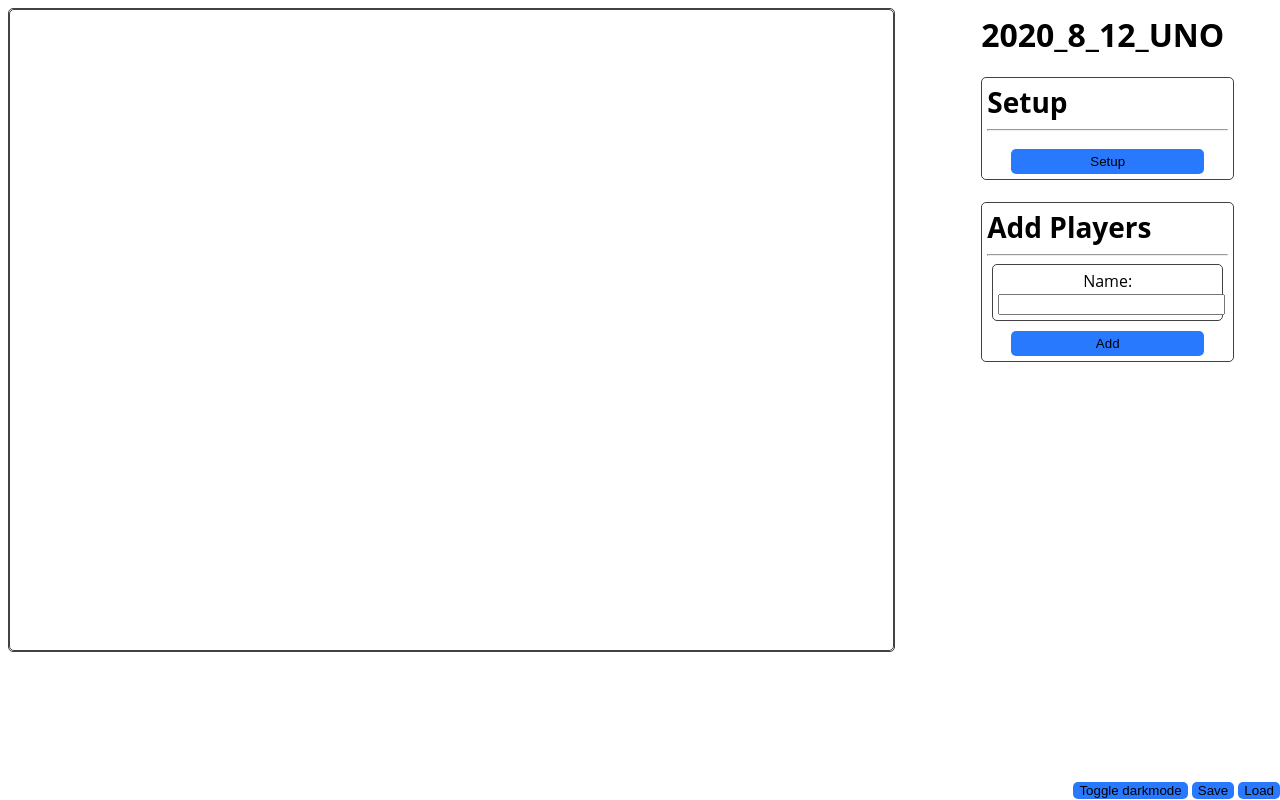
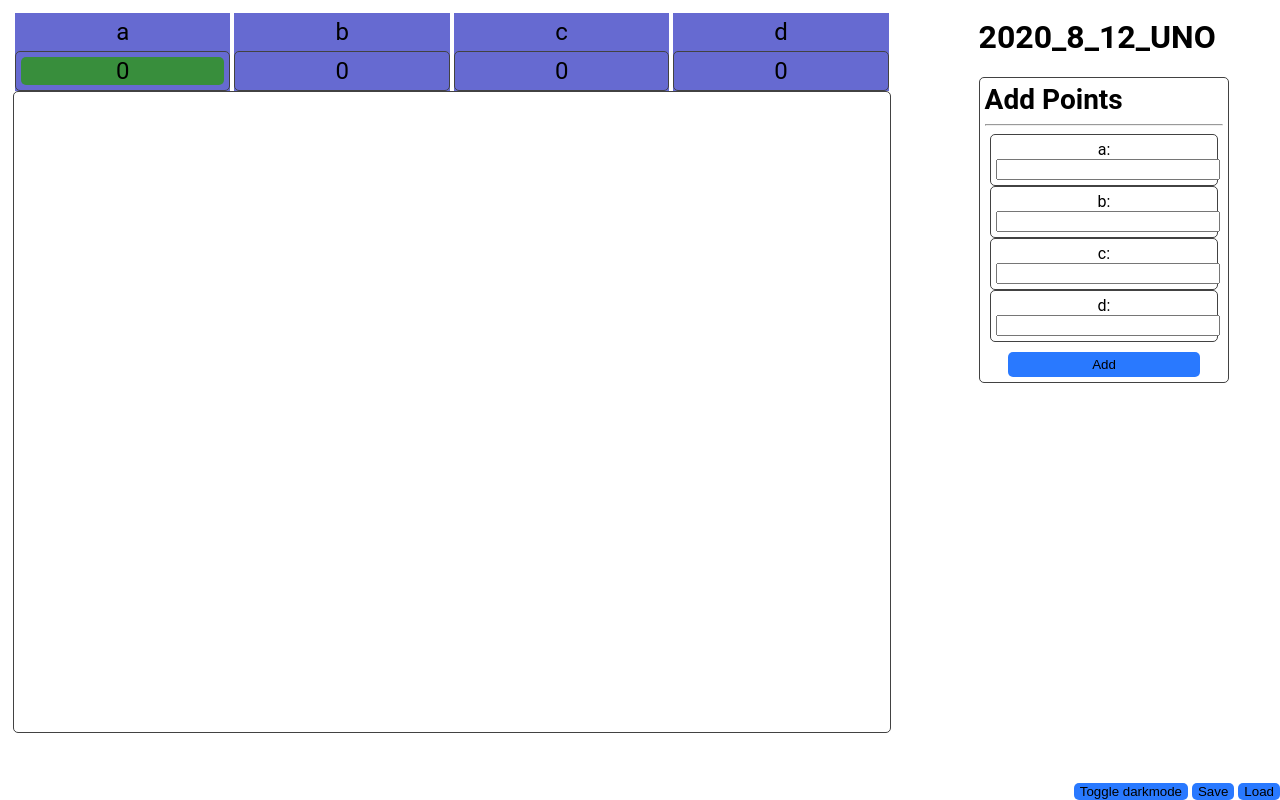
Before and after one commit to Sqbika/UNO, a plain HTML site: page index.html in a window 1280 px wide. Drawn offline with Linux system fonts and the light colour scheme.

Commit message:
Material rework start

```diff
--- a/index.html
+++ b/index.html
@@ -2,59 +2,69 @@
 <html>
   <head>
     <title>UNOOOOOOO</title>
-        <link href="style.css" type="text/css" rel="stylesheet"/>
-        <!--<script src="jQuery.js"></script>-->
+    <link href="newstyle.css" type="text/css" rel="stylesheet" />
+    <link href="style.css" type="text/css" rel="stylesheet" />
     <script src="uno.js"></script>
   </head>
-    <body onload="load()">
-        <div class="points left grayborder">
-            <div id="header" class="fleex">
-
-            </div>
-            <div id="pointDiv" class="fleex grayborder">
-
-            </div>
+  <body onload="load(); game.start()">
+    <div class="points left">
+      <div id="header" class="flex"></div>
+      <div id="pointDiv" class="flex grayborder"></div>
     </div>
     <div class="right">
       <h1 id="title" contenteditable="true"></h1>
       <div id="addPointDiv" class="grayborder SPACE" style="display: none">
         <div class="subTitle">
           <span>Add Points</span>
-                    <hr/>
+          <hr />
         </div>
-                <div class="row subContent" id="addPoints">
-                </div>
+        <div class="row subContent" id="addPoints"></div>
       </div>
       <div id="setupDiv" class=" grayborder SPACE">
         <div class="subTitle">
           <span>Setup</span>
-                    <hr/>
+          <hr />
         </div>
         <div class="subContent">
-                    <input type="button" value="Setup" class="addButton SPACE" onclick="game.start()">
+          <input
+            type="button"
+            value="Setup"
+            class="addButton SPACE"
+            onclick="game.start()"
+          />
         </div>
       </div>
-            <br>
+      <br />
       <div id="addPlayerDiv" class="grayborder SPACE">
         <div class="subTitle">
           <span>Add Players</span>
-                    <hr/>
+          <hr />
           <div id="playerList"></div>
         </div>
         <div class="subContent">
           <div class="col grayborder SPACE">
-                        <label for="addplayerinput">Name: </label><input name="addplayerinput" id="addplayerinput" type="text" onkeypress="addPlayer(event)">
+            <label for="addplayerinput">Name: </label
+            ><input
+              name="addplayerinput"
+              id="addplayerinput"
+              type="text"
+              onkeypress="addPlayer(event)"
+            />
           </div>
-                    <input type="button" value="Add" class="addButton SPACE" onclick="addPlayer()">
+          <input
+            type="button"
+            value="Add"
+            class="addButton SPACE"
+            onclick="addPlayer()"
+          />
         </div>
       </div>
-            <br>
-
+      <br />
     </div>
     <div id="bottom_bar">
-            <input type="button" value="Toggle darkmode" onclick="toggleDarkmode()">
-            <input type="button" value="Save" onclick="saveGame()">
-            <input type="button" value="Load" onclick="loadGame()">
+      <input type="button" value="Toggle darkmode" onclick="toggleDarkmode()" />
+      <input type="button" value="Save" onclick="saveGame()" />
+      <input type="button" value="Load" onclick="loadGame()" />
     </div>
   </body>
 </html>
--- /dev/null
+++ b/newstyle.css
@@ -0,0 +1,28 @@
+:root {
+  --main-light: #666ad1;
+  --main-dark: #001970;
+  --primary: #303f9f;
+}
+
+body {
+  padding: 5px;
+  font-family: Roboto;
+}
+
+.flex {
+    display: flex;
+    flex-grow: 1;
+    flex-wrap: nowrap;
+    justify-content: space-between
+}
+
+.flex > * {
+    display: flex;
+    flex: 1;
+}
+
+.playerPointHeader {
+    flex-direction: column;
+    text-align: center;
+    background-color: var(--main-light);
+}
--- a/style.css
+++ b/style.css
@@ -59,10 +59,6 @@
 
 body#darkmode .black_outline {
     text-shadow: 0px 0px 0 #000000, -1px -1px 0 #000000, 1px -1px 0 #000000, -1px 1px 0 #000000, 1px 1px 0 #000000;
-}
-
-body {
-    font-family: Ubuntu, Cantarell, 'Open Sans', 'Helvetica Neue', sans-serif
 }
 
 .right {
--- /dev/null
+++ b/themes.css
@@ -0,0 +1,12 @@
+/* Main theme (light, lightblue) */
+:root {
+    --main-light: #666ad1;
+    --main-dark: #001970;
+    --primary: #303f9f;
+}
+
+[theme=green] {
+  --main-light: #6abf69;
+  --main-dark: #00600f;
+  --primary: #388e3c;
+}
--- a/uno.js
+++ b/uno.js
@@ -1,13 +1,15 @@
 //region Totally not stolen from stackoverflow. This time, literally
-String.prototype.formatUnicorn = String.prototype.formatUnicorn ||
-    function () {
+String.prototype.formatUnicorn =
+  String.prototype.formatUnicorn ||
+  function() {
     "use strict";
     var str = this.toString();
     if (arguments.length) {
       var t = typeof arguments[0];
       var key;
-            var args = ("string" === t || "number" === t) ?
-                Array.prototype.slice.call(arguments)
+      var args =
+        "string" === t || "number" === t
+          ? Array.prototype.slice.call(arguments)
           : arguments[0];
 
       for (key in args) {
@@ -30,16 +32,16 @@ class Game {
     Util.setTitle(this.name);
   }
 
-    load() {
-
-    }
+  load() {}
 
   player(id) {
     return this.players.find(e => e.getId == id);
   }
 
   updatePoints() {
-        for (let player in this.players) { player.updateText(); }
+    for (let player in this.players) {
+      player.updateText();
+    }
   }
 
   get newId() {
@@ -47,16 +49,14 @@ class Game {
   }
 
   get asJson() {
-        return {name: this.name, players: this.players};
+    return { name: this.name, players: this.players };
   }
 
   addPlayer(player) {
     this.players.push(player);
   }
 
-    addPoints(pointsArray) {
-
-    }
+  addPoints(pointsArray) {}
 
   nextTurn() {
     this.player(this.turn).setIsStartingRound(false);
@@ -66,19 +66,24 @@ class Game {
   }
 
   start() {
+    for (var i = 0; i < 4; i++) {
+      game.addPlayer(new Player(game.newId, ["a", "b", "c", "d"][i]));
+    }
     for (var i = 0; i < this.players.length; i++) {
       Util.setupPlayer(this.player(i));
     }
-        getById('addPoints').insertAdjacentHTML("beforeEnd", `<input type="button" value="Add" class="addButton SPACE" onclick="addPoints()">`);
-        getById('setupDiv').style.display = "none";
-        getById('addPlayerDiv').style.display = "none";
-        getById('addPointDiv').style.display = "block";
+    getById("addPoints").insertAdjacentHTML(
+      "beforeEnd",
+      `<input type="button" value="Add" class="addButton SPACE" onclick="addPoints()">`
+    );
+    getById("setupDiv").style.display = "none";
+    getById("addPlayerDiv").style.display = "none";
+    getById("addPointDiv").style.display = "block";
     this.player(0).setIsStartingRound(true);
   }
 }
 
 class Player {
-
   name;
   points = [];
   id;
@@ -97,25 +102,24 @@ class Player {
   }
 
   get sumDiv() {
-        return getById('player' + this.id + '_point');
+    return getById("player" + this.id + "_point");
   }
 
   get pointsDiv() {
-        return getById('player' + this.id + '_point_div');
+    return getById("player" + this.id + "_point_div");
   }
 
   get sumPoints() {
-        return this.points.reduce((a,b) => a+b, 0);
+    return this.points.reduce((a, b) => a + b, 0);
   }
 
   get lastPoint() {
-        return this.points[this.points.length-2];
+    return this.points[this.points.length - 2];
   }
 
   setIsStartingRound(starting) {
     this.sumDiv.classList.remove("green");
-        if (starting)
-            this.sumDiv.classList.add("green");
+    if (starting) this.sumDiv.classList.add("green");
   }
 
   addPoint(point) {
@@ -127,7 +131,15 @@ class Player {
   }
 
   updatePointDiv(point) {
-        this.pointsDiv.insertAdjacentHTML("beforeEnd", Constants.pointDivString.formatUnicorn({point: point, sum: this.sumPoints, diff: point - this.lastPoint, color: point == 0? "nullpoint" : "" }))
+    this.pointsDiv.insertAdjacentHTML(
+      "beforeEnd",
+      Constants.pointDivString.formatUnicorn({
+        point: point,
+        sum: this.sumPoints,
+        diff: point - this.lastPoint,
+        color: point == 0 ? "nullpoint" : ""
+      })
+    );
   }
 }
 
@@ -148,7 +160,10 @@ function pointInputKeyDown(input, ev) {
       break;
     case "+":
       ev.preventDefault();
-            if (input.parentElement.nextElementSibling != undefined && input.parentElement.nextElementSibling.value != "Add") {
+      if (
+        input.parentElement.nextElementSibling != undefined &&
+        input.parentElement.nextElementSibling.value != "Add"
+      ) {
         input.parentElement.nextElementSibling.children[1].select();
         input.parentElement.nextElementSibling.children[1].focus();
       } else {
@@ -162,9 +177,14 @@ function pointInputKeyDown(input, ev) {
         input.parentElement.previousElementSibling.children[1].select();
         input.parentElement.previousElementSibling.children[1].focus();
       } else {
-                var lastInputId = input.parentElement.parentElement.childElementCount -2;
-                input.parentElement.parentElement.children[lastInputId].children[1].select();
-                input.parentElement.parentElement.children[lastInputId].children[1].focus();
+        var lastInputId =
+          input.parentElement.parentElement.childElementCount - 2;
+        input.parentElement.parentElement.children[
+          lastInputId
+        ].children[1].select();
+        input.parentElement.parentElement.children[
+          lastInputId
+        ].children[1].focus();
       }
       break;
   }
@@ -185,26 +205,25 @@ function addPlayer(event) {
   if (event) {
     if (event.keyCode !== 13) return;
   }
-    var api = getById('addplayerinput');
+  var api = getById("addplayerinput");
   if (api.value != "") {
     game.addPlayer(new Player(game.newId, api.value));
-        getById('playerList').innerHTML += `${api.value}<br/>`;
+    getById("playerList").innerHTML += `${api.value}<br/>`;
     api.value = "";
   }
 }
 
 function load() {
   if (document.cookie !== "") {
-        game = JSON.parse(document.cookie.split(';')[0].split('=')[1]);
+    game = JSON.parse(document.cookie.split(";")[0].split("=")[1]);
     game.load();
   } else {
     game = new Game();
   }
-
 }
 
 function toggleDarkmode() {
-    var body = document.getElementsByTagName('body')[0];
+  var body = document.getElementsByTagName("body")[0];
   if (body.id == "darkmode") {
     body.id = "";
   } else {
@@ -218,20 +237,20 @@ function getById(id) {
 
 function today() {
   var a = new Date();
-    return `${a.getFullYear()}_${a.getUTCMonth()+1}_${a.getDate()}_UNO`;
+  return `${a.getFullYear()}_${a.getUTCMonth() + 1}_${a.getDate()}_UNO`;
 }
 
-window.onbeforeunload = function(){
+/*window.onbeforeunload = function(){
     return 'Are you sure you want to leave?';
 };
-
+*/
 
 function addPoints() {
-    var points = getById('addPointDiv').children[1].children;
-    for (var i = 0; i < points.length-1; i++) {
+  var points = getById("addPointDiv").children[1].children;
+  for (var i = 0; i < points.length - 1; i++) {
     if (points[i].children[1].value == "") return false;
   }
-    for (var i = 0; i < points.length-1; i++) {
+  for (var i = 0; i < points.length - 1; i++) {
     var div2 = points[i].children[1];
     var point = Number(div2.value);
     game.player(i).addPoint(point);
@@ -251,18 +270,38 @@ function scrollPointDownToBottom() {
 }
 
 function sort() {
-    var order = game.players.sort((a,b) => a.sumPoints - b.sumPoints).map((e) => e.id);
+  var order = game.players
+    .sort((a, b) => a.sumPoints - b.sumPoints)
+    .map(e => e.id);
   for (var i = 0; i < order.length; i++) {
-        getById('player' + order[i] + "_point_div").style.order = i+1;
-        getById('player' + order[i]).style.order = i + 1;
+    getById("player" + order[i] + "_point_div").style.order = i + 1;
+    getById("player" + order[i]).style.order = i + 1;
   }
 }
 
 let Util = {
-    setTitle: (str) => getById('title').innerText = str,
-    insertHeader: (player) => getById('header').insertAdjacentHTML("beforeEnd", Constants.headerString.formatUnicorn({playerName: player.getName, playerId: player.getId})),
-    addPoints: (player) => getById('addPoints').insertAdjacentHTML("beforeEnd", Constants.addPointsString.formatUnicorn({playerName: player.getName, playerId: player.getId})),
-    pointDiv: (player) => getById('pointDiv').insertAdjacentHTML("beforeEnd", Constants.pointsString.formatUnicorn({playerId: player.getId})),
+  setTitle: str => (getById("title").innerText = str),
+  insertHeader: player =>
+    getById("header").insertAdjacentHTML(
+      "beforeEnd",
+      Constants.headerString.formatUnicorn({
+        playerName: player.getName,
+        playerId: player.getId
+      })
+    ),
+  addPoints: player =>
+    getById("addPoints").insertAdjacentHTML(
+      "beforeEnd",
+      Constants.addPointsString.formatUnicorn({
+        playerName: player.getName,
+        playerId: player.getId
+      })
+    ),
+  pointDiv: player =>
+    getById("pointDiv").insertAdjacentHTML(
+      "beforeEnd",
+      Constants.pointsString.formatUnicorn({ playerId: player.getId })
+    ),
   setupPlayer: player => {
     Util.insertHeader(player);
     Util.addPoints(player);
@@ -271,8 +310,19 @@ let Util = {
 };
 
 let Constants = {
-    headerString: '<div class="flex_item grayborder blue" id="player{playerId}"><div class="SPACE"><div class="pname black_outline">{playerName}</div></div><div class="grayborder SPACE"><div id="player{playerId}_point" class="ppoint black_outline">0</div></div></div>',
-    addPointsString: '<div class="col grayborder SPACE"><label for="player{playerId}">{playerName}:</label><input name="player{playerId}" id="{playerId}" type="number" class="point_input" onkeypress="pointInputKeyDown(this, event)"></div>',
-    pointsString: '<div id="player{playerId}_point_div" class="flex_item SPACE"></div>',
-     pointDivString: '<div class="sum_display grayborder {color}"><div class="diff_display numbers redborder">{diff}</div>{sum}<div class="point_display numbers yellowborder">{point}</div></div>'
-}
+  headerString: `
+<div class="playerPointHeader" id="player{playerId}">
+    <div class="SPACE">
+      <div class="pname black_outline">{playerName}</div>
+    </div>
+    <div class="grayborder SPACE">
+      <div id="player{playerId}_point" class="ppoint black_outline">0</div>
+    </div>
+</div>`,
+  addPointsString:
+    '<div class="col grayborder SPACE"><label for="player{playerId}">{playerName}:</label><input name="player{playerId}" id="{playerId}" type="number" class="point_input" onkeypress="pointInputKeyDown(this, event)"></div>',
+  pointsString:
+    '<div id="player{playerId}_point_div" class="flex_item SPACE"></div>',
+  pointDivString:
+    '<div class="sum_display grayborder {color}"><div class="diff_display numbers redborder">{diff}</div>{sum}<div class="point_display numbers yellowborder">{point}</div></div>'
+};
```
Also changed, not shown: vendor/Roboto-Regular.ttf (added). Lines whose indentation alone changed are shown as unchanged.
